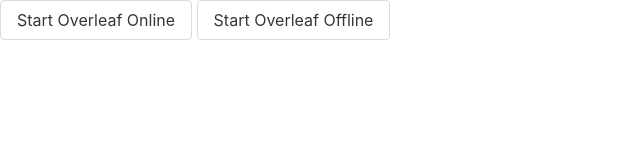
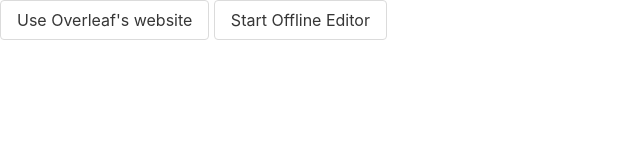
Before and after one commit to iblacksand/Ultraleaf, a website: page index.html in a window 1280 px wide. Shown: the full height of the page, 0-640 px from the left. Drawn offline with nearby package versions, Linux system fonts and the light colour scheme.

Commit message:
changes button text

```diff
--- a/index.html
+++ b/index.html
@@ -6,7 +6,7 @@
         <script type="text/javascript" src="assets/js/index.js"></script>
     </head>
     <body>
-        <button id="button1" class="button center" onclick="button1_click()">Start Overleaf Online</button>
-        <button id="button2" class="button center" onclick="button2_click()">Start Overleaf Offline</button>
+        <button id="button1" class="button center" onclick="button1_click()">Use Overleaf's website</button>
+        <button id="button2" class="button center" onclick="button2_click()">Start Offline Editor</button>
     </body>
 </html>
```
